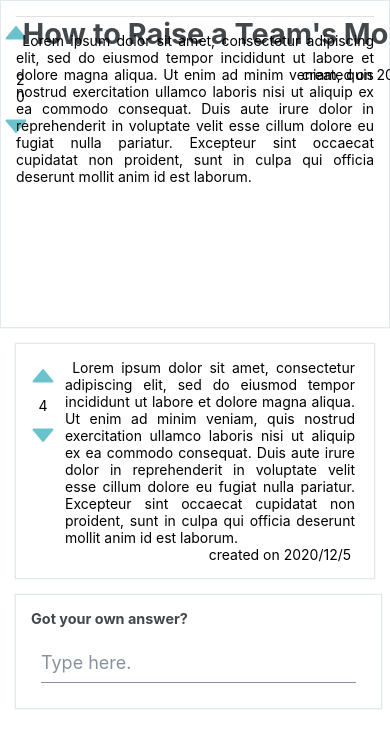
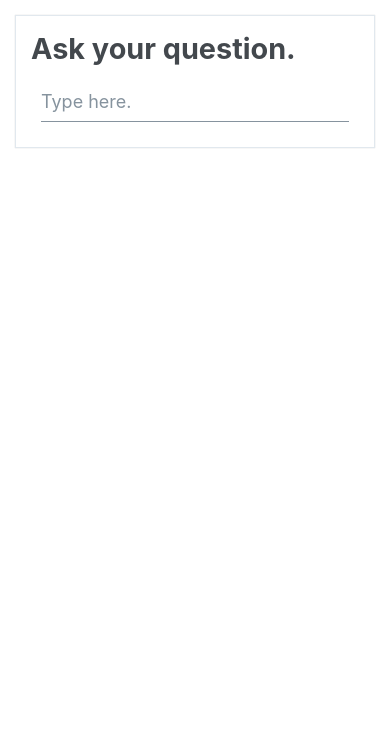
Before and after one commit to hackUST-BKNO/hackUST-ui, a React Native app: screen / in a window 390 px wide. Shown: the top 748 px of the page. Built offline with nearby package versions, Linux system fonts and the light colour scheme.

Commit message:
Add Ask.js

```diff
--- a/App.js
+++ b/App.js
@@ -1,12 +1,13 @@
 import React from 'react';
 import {View, Text} from 'react-native';
 import Login from './screens/Login';
+import Ask from './screens/Ask';
 import Questions from './screens/Questions';
 
 export default function App(){
   return(
     <View style={{backgroundColor: "white", justifyContent: "center", flex: 1}}>
-      <Questions />
+      <Ask />
     </View>
   )
 }
--- /dev/null
+++ b/screens/Ask.js
@@ -0,0 +1,15 @@
+import React from 'react';
+import {View, Text, StyleSheet, TouchableOpacity, ScrollView, Image} from 'react-native';
+import { Card } from '@rneui/themed';
+import { Input } from '@rneui/base';
+
+export default function Ask(){
+    return(
+        <ScrollView>
+            <Card>
+                <Card.Title h3 style={{textAlign: 'left'}}>Ask your question.</Card.Title>
+                <Input placeholder='Type here.'/>
+            </Card>
+        </ScrollView>
+    )
+}
```
